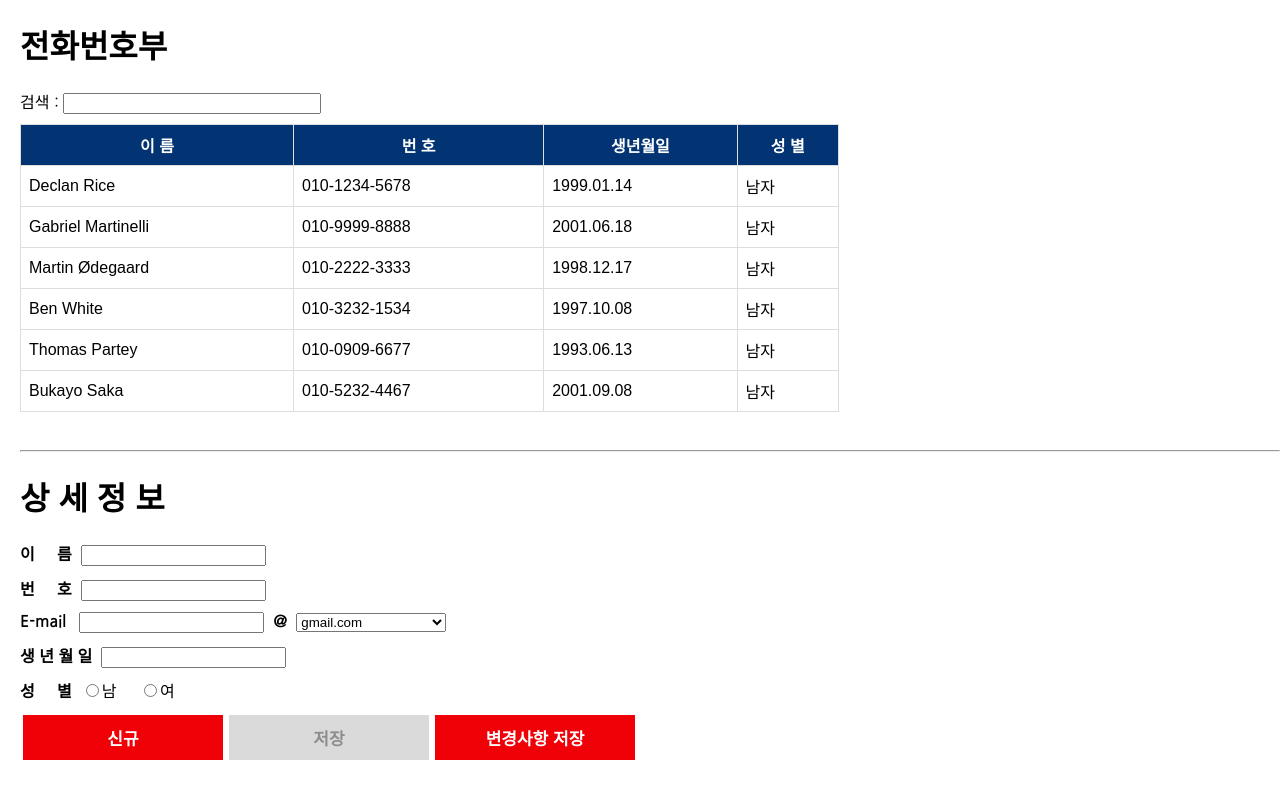
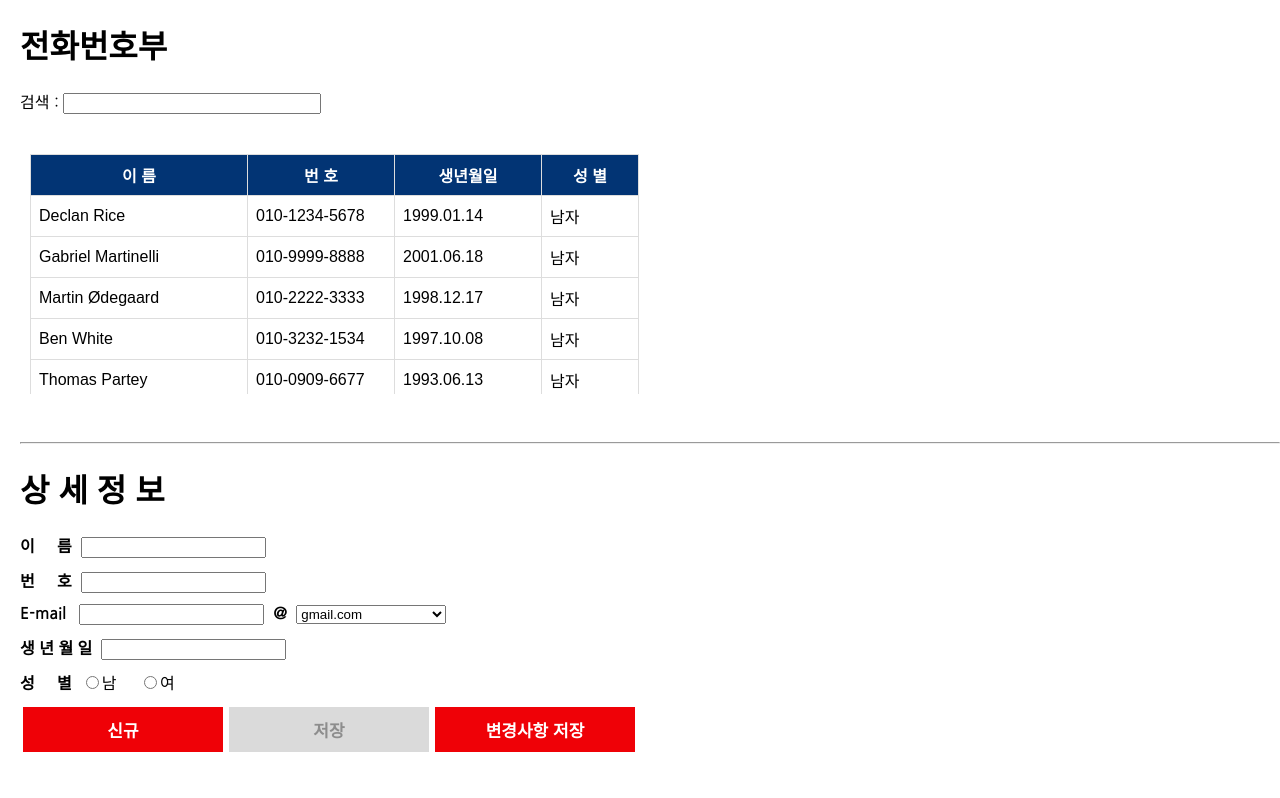
Before and after one commit to kimdaewhi/PhoneBook, a React (Create React App) app: page / in a window 1280 px wide. Built offline with nearby package versions, Linux system fonts and the light colour scheme.

Commit message:
테이블 스크롤바 추가

```diff
--- a/src/components/ContactList.css
+++ b/src/components/ContactList.css
@@ -7,7 +7,7 @@ body {
 .contactList {
     font-family: arial, sans-serif;
     border-collapse: collapse; /* 여기서 테이블 경계를 병합하여 간격 없이 표시 */
-    width: 65%;
+    margin: 10px;
 }
 
 .contactList th, .contactList td {
@@ -23,7 +23,20 @@ body {
     color: white;
 }
 
+.name { width: 200px }
+.phone { width: 130px }
+.birth { width: 130px }
+.gender { width: 80px }
+
 .input-search {
     margin-bottom: 10px;
     width: 250px;
 }
+
+.contactListContainer {
+    max-height: 250px;
+    display: inline-block; /* 인라인 블록 요소로 설정하여 컨테이너의 크기에 맞게 사이즈 조정 */
+    align-items: flex-start; /* 수직 정렬 설정 */
+    overflow-x: auto; /* 가로 스크롤을 위한 설정 */
+    vertical-align: top;
+}
--- a/src/components/ContactList.jsx
+++ b/src/components/ContactList.jsx
@@ -32,13 +32,16 @@ export default function ContactList({ contacts, setSelectedContact }) {
             검색{` : `}
             <input className="input-search" type="text" value={searchTerm} onChange={handleAutoTextChange}/>
 
+            {/* table에 scroll을 주기 위해 div로 감싼다. */}
+            <div>
+                <div className="contactListContainer">
                     <table className="contactList">
                         <tbody>
                             <tr>
-                        <th>이  름</th>
-                        <th>번  호</th>
-                        <th>생년월일</th>
-                        <th>성  별</th>
+                                <th className="name">이  름</th>
+                                <th className="phone">번  호</th>
+                                <th className="birth">생년월일</th>
+                                <th className="gender">성  별</th>
                             </tr>
                             {/* contacts.map((contact) => ( */
                                 filteredContacts.map((contact) => (
@@ -55,5 +58,7 @@ export default function ContactList({ contacts, setSelectedContact }) {
                         </tbody>
                     </table>
                 </div>
+            </div>
+        </div>
     )
 }
```
Lines whose indentation alone changed are shown as unchanged.
